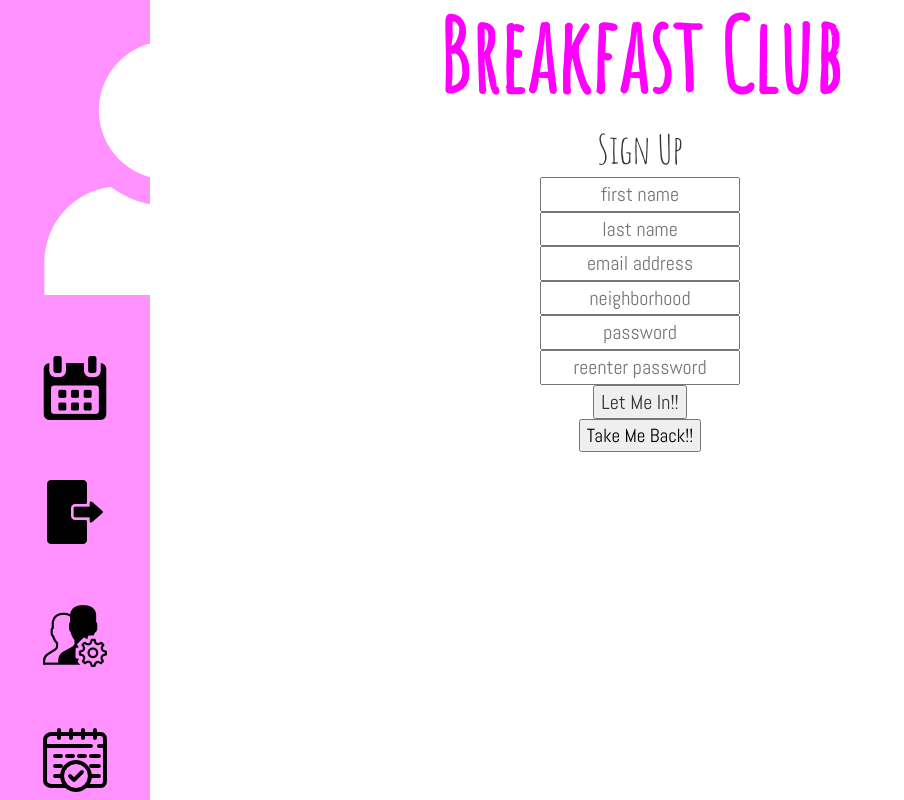
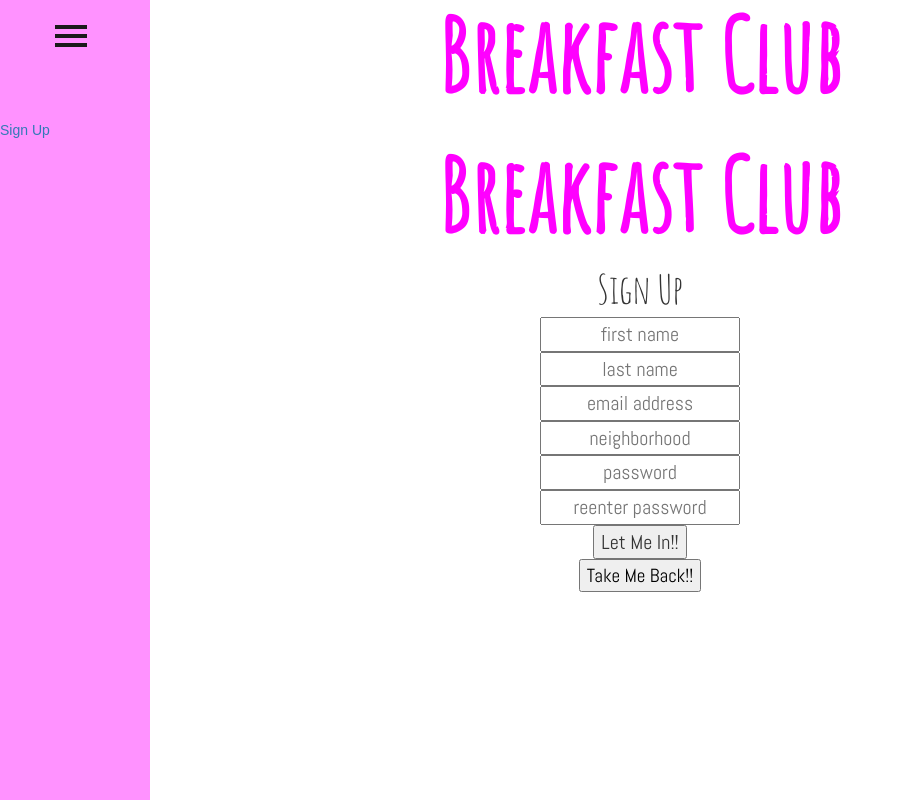
Before and after one commit to kearobi/Breakfast-Club, a React (Create React App) app in the folder bc-react/: page /signup in a window 1280 px wide. Shown: the top 800 px of the page, without its empty margins (0-904 px from the left). Built offline with nearby package versions, Linux system fonts and the light colour scheme; what flux would draw is missing.

Commit message:
Fixing some file names

```diff
--- a/bc-react/src/App.js
+++ b/bc-react/src/App.js
@@ -1,27 +1,29 @@
 import React, { Component } from 'react';
-import {BrowserRouter as Router, Route} from 'react-router-dom';
+import Header from './components/Header'
+import './style/App.css';
 import UserSignUp from './routes/UserSignUp';
-import UserLogin from './routes/UserLogin';
-import SplashPage from './routes/SplashPage';
-import AdminPage from './routes/AdminPage';
-import './style/App.css';
+import {BrowserRouter as Router, Route, Link} from 'react-router-dom';
+// import userStore from './stores/UserStore';
+// import { addUser } from './actions';
 
-//only the most parent component should be responsible for fetching data, aka here
 
 class App extends Component {
   render() {
     return (
       <div className='wrapper'>
         <Router>
-            <div>
-              <Route exact path='/' component={SplashPage}/>
-              <Route path='/signup' component={UserSignUp} />
-              <Route path='/login' component={UserLogin} />
-              <Route path='/admin' component={AdminPage} />
-            </div>
+          <div>
+            <Header />
+          <div>
+          <div>
+            <Link to='/signup'>Sign Up</Link>
+          </div>
+            <Route exact path='/signup' component={UserSignUp}></Route>
+          </div>
+          </div>
         </Router>
       </div>
-    )
+    );
   }
 }
 
--- a/bc-react/src/components/Header.js
+++ b/bc-react/src/components/Header.js
@@ -1,7 +1,7 @@
 import React, { Component } from 'react';
-import '../style/App.css';
-import {BrowserRouter as Router, Route} from 'react-router-dom'
+import SideBar from './SideBar'
 import Img from 'react-image'
+
 
 class Header extends Component {
   render() {
@@ -9,39 +9,19 @@ class Header extends Component {
     return (
       <div className="Header">
         <div className="Header-header">
-          <img src='../Images/man-user.png' />
-            <br></br>
-            <br></br>
-            <br></br>
-            <br></br>
-          <img src='../Images/calendar.png' />
-            <br></br>
-            <br></br>
-            <br></br>
-            <br></br>
-          <img src='../Images/logOut2.png' />
-            <br></br>
-            <br></br>
-            <br></br>
-            <br></br>
-            <img src='../Images/profile.png' />
-            <br></br>
-            <br></br>
-            <br></br>
-            <br></br>
-          <img src='../Images/calendar2.png' />
-            <br></br>
-            <br></br>
-            <br></br>
-            <br></br>
-          <img src='../Images/logOut.png' />
+        <SideBar />
         </div>
-        <span className="border">
-          <span className="border-bottom">
+        <span class="border">
+          <span class="border-bottom">
             <h2>Breakfast Club</h2>
           </span>
         </span>
       </div>
+
+
+
+
+
     );
   }
 }
```
